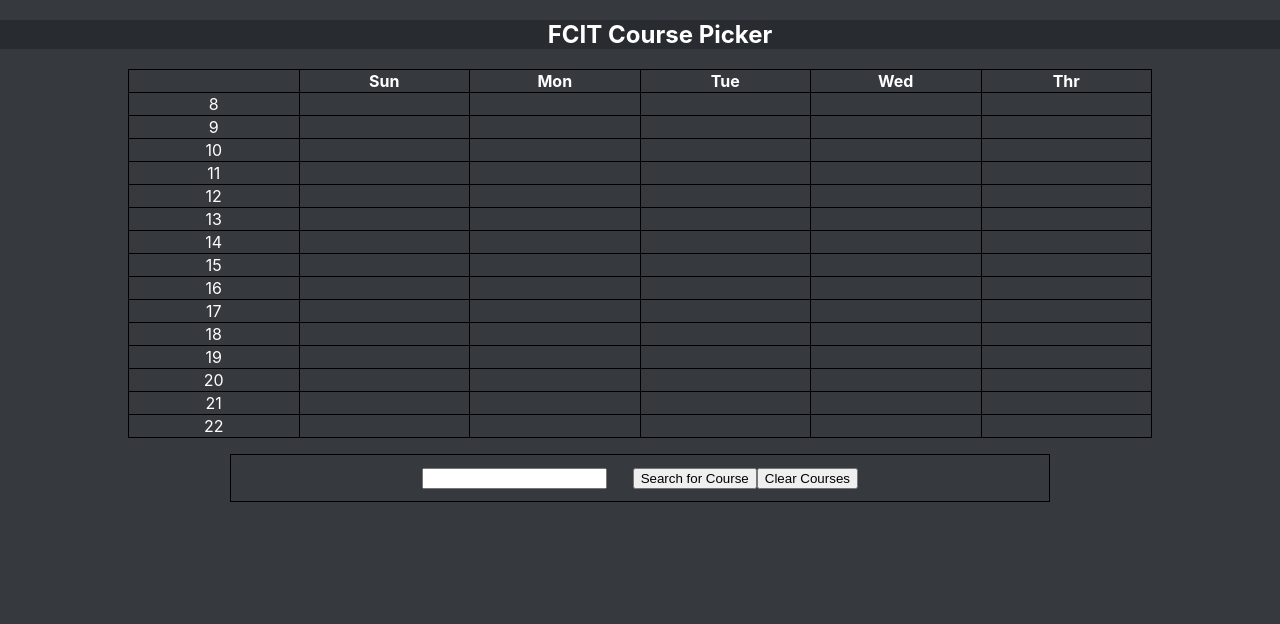
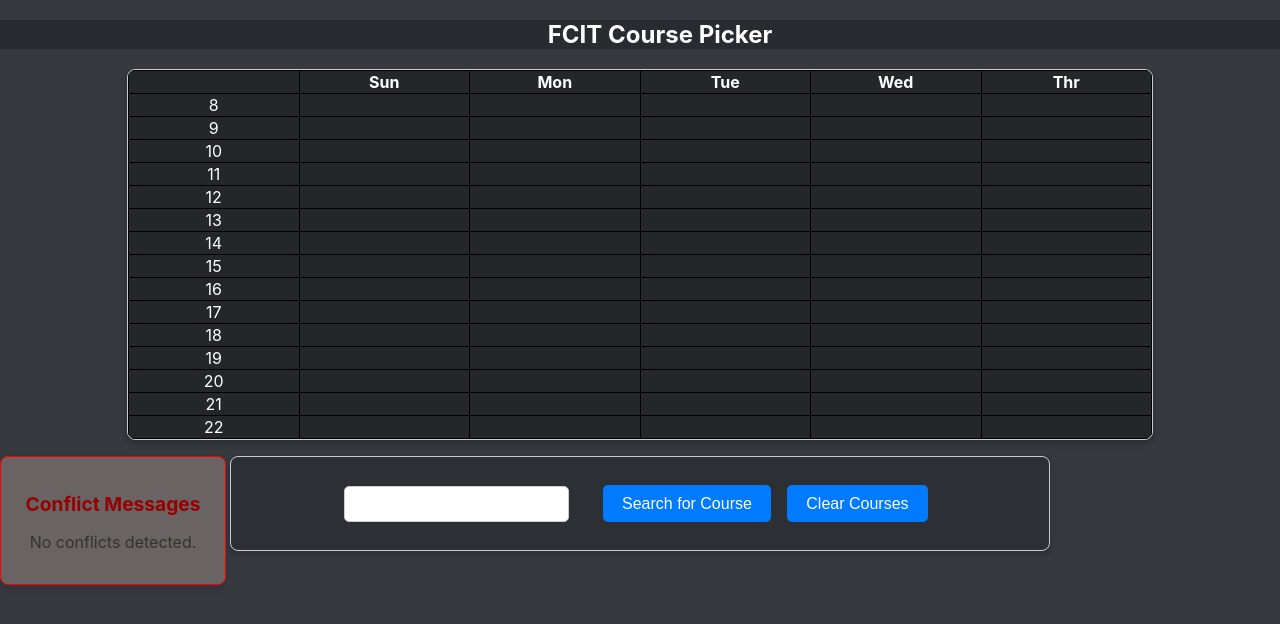
Before and after one commit to SuhaibAG/FCIT-registration, a React (Create React App) app: page / in a window 1280 px wide. Shown: the top 624 px of the page. Built offline with nearby package versions, Linux system fonts and the light colour scheme.

Commit message:
more updates

```diff
--- a/src/Components/Choice.css
+++ b/src/Components/Choice.css
@@ -1,18 +1,41 @@
-.Choice-Container{
+.Choice-Container {
     margin-top: 2vh;
     margin-right: 18vw;
     margin-left: 18vw;
-    border: 1px solid black;
+    padding: 1rem;
+    border: 1px solid #ccc;
+    border-radius: 8px;
+    background-color: #2c2f33;
+    color: #f8f9fa;
+    box-shadow: 0px 4px 6px rgba(0, 0, 0, 0.2);
 }
-label{
-    color:aliceblue;
+
+label {
+    color: #f8f9fa;
+    font-size: 1rem;
+    font-weight: bold;
+    margin-right: 1rem;
 }
-input{
+
+input {
     margin-top: 1vw;
     margin-bottom: 1vw;
     margin-right: 2vw;
+    padding: 0.5rem;
+    border: 1px solid #ccc;
+    border-radius: 5px;
+    font-size: 1rem;
+    background-color: #fff;
+    color: #333;
+    outline: none;
 }
-.course-input{
+
+input:focus {
+    border-color: #007bff;
+    box-shadow: 0px 0px 6px rgba(0, 123, 255, 0.6);
+}
+
+.course-input {
     position: absolute;
     width: 15%;
     background-color: rgba(0, 0, 255, 0.3);
@@ -21,17 +44,73 @@ input{
     border-radius: 5px;
     cursor: pointer;
     z-index: 1;
-    font-size: 1vw;
+    font-size: 0.9rem;
     white-space: nowrap;
     overflow: hidden;
     margin: 0;
-    }
-.schedule-container{
-    display: flex;              /* Enable grid layout */
-    grid-template-columns: repeat(6, 1fr);
+    text-align: center;
+}
+
+.schedule-container {
+    display: flex;
     position: relative;
     width: 80%;
     height: 70%;
     margin: auto;
     overflow: hidden;
+    border: 1px solid #ccc;
+    border-radius: 8px;
+    background-color: #23272a;
+    box-shadow: 0px 4px 6px rgba(0, 0, 0, 0.2);
 }
+.conflict-container {
+    width: 15%;
+    padding: 1rem;
+    background-color: #696363;
+    color: #333;
+    border: 1px solid #ff0000;
+    border-radius: 8px;
+    margin-right: 1rem;
+    margin-top: 1rem;
+    float: left;
+    box-shadow: 0px 4px 6px rgba(0, 0, 0, 0.1);
+    max-height: 400px;
+    overflow-y: auto;
+}
+
+.conflict-container h3 {
+    font-size: 1.2rem;
+    color: #990000;
+    margin-bottom: 0.5rem;
+}
+
+.conflict-container ul {
+    list-style-type: none;
+    padding: 0;
+    margin: 0;
+}
+
+.conflict-container li {
+    font-size: 0.9rem;
+    margin-bottom: 0.5rem;
+    padding: 0.5rem;
+    background-color: #fff;
+    border-radius: 5px;
+    box-shadow: 0px 2px 4px rgba(0, 0, 0, 0.1);
+    border-left: 4px solid #ff0000;
+}
+button {
+    padding: 0.6rem 1.2rem;
+    margin: 0.5rem;
+    border: none;
+    border-radius: 5px;
+    font-size: 1rem;
+    cursor: pointer;
+    background-color: #007bff;
+    color: white;
+    transition: background-color 0.3s ease;
+}
+
+button:hover {
+    background-color: #0056b3;
+}
--- a/src/Components/Choice.jsx
+++ b/src/Components/Choice.jsx
@@ -5,7 +5,7 @@ import courseCSV from './courses.csv'
 import Papa from 'papaparse'
 
 
-const Choice = () =>{
+const Choice = () => {
 
   //this function fetches the csv
   const [courses, setCourses] = useState([]);
@@ -27,11 +27,11 @@ const Choice = () =>{
     setCourseOptions([]);
     setCourseName("");
   };
-
+  const [conflictMessages, setConflictMessages] = useState([]);
   //this function takes in the course name from the input
   const [courseOptions, setCourseOptions] = useState([]);
   const [courseName, setCourseName] = useState("");
-      const SearchCourse = () =>{
+  const SearchCourse = () => {
     const updatedCourseOptions = [...courseOptions]
     courses.forEach(element => {
       const cleanCSVName = element.Course_Name.replace(/\s+/g, "").toLowerCase();
@@ -47,6 +47,7 @@ const Choice = () =>{
   const [mySchedule, setmySchedule] = useState([]);
   const addToSchedule = (Code, isChecked) => {
     const updatedSchedule = [...mySchedule];
+    let updatedConflicts = [...conflictMessages];
 
     if (isChecked) {
       // Add the course if checked
@@ -66,7 +67,10 @@ const Choice = () =>{
                 elem.StartTime.split(" ")[1] === element.StartTime.split(" ")[1] &&
                 elem.EndTime.split(" ")[1] === element.EndTime.split(" ")[1]) {
                 conflict = true;
-                                console.log("Lecture time conflict detected with" + elem.Course_Name);
+                const conflictMessage = "Lecture time conflict detected with" + elem.Course_Name;
+                if (!updatedConflicts.includes(conflictMessage)) {
+                  updatedConflicts.push(conflictMessage);
+              }
               }
 
               if (elem.LabStart.split(" ")[0].replace(":", "") <= element.LabEnd.split(" ")[0].replace(":", "") &&
@@ -74,7 +78,11 @@ const Choice = () =>{
                 elem.LabStart.split(" ")[1] === element.LabStart.split(" ")[1] &&
                 elem.LabEnd.split(" ")[1] === element.LabEnd.split(" ")[1]) {
                 conflict = true;
-                                console.log("Lab time conflict detected with" + elem.Course_Name);
+                const conflictMessage = "Lab time conflict detected with" + elem.Course_Name;
+                if (!updatedConflicts.includes(conflictMessage)) {
+                  updatedConflicts.push(conflictMessage);
+              }
+
               }
 
               if (elem.LabStart.split(" ")[0].replace(":", "") <= element.EndTime.split(" ")[0].replace(":", "") &&
@@ -82,7 +90,11 @@ const Choice = () =>{
                 elem.LabStart.split(" ")[1] === element.StartTime.split(" ")[1] &&
                 elem.LabEnd.split(" ")[1] === element.EndTime.split(" ")[1]) {
                 conflict = true;
-                                console.log("Lecture time conflict detected with" + elem.Course_Name);
+                const conflictMessage = "Lecture time conflict detected with" + elem.Course_Name;
+                if (!updatedConflicts.includes(conflictMessage)) {
+                  updatedConflicts.push(conflictMessage);
+              }
+
               }
 
               if (element.LabStart.split(" ")[0].replace(":", "") <= elem.EndTime.split(" ")[0].replace(":", "") &&
@@ -90,11 +102,15 @@ const Choice = () =>{
                 element.LabStart.split(" ")[1] === elem.StartTime.split(" ")[1] &&
                 element.LabEnd.split(" ")[1] === elem.EndTime.split(" ")[1]) {
                 conflict = true;
-                                console.log("Lab time conflict detected with" + elem.Course_Name);
+                const conflictMessage = "Lab time conflict detected with" + elem.Course_Name;
+                if (!updatedConflicts.includes(conflictMessage)) {
+                  updatedConflicts.push(conflictMessage);
+              }
+
               }
             }
           });
-                    if(conflict) {
+          if (conflict) {
 
           }
           if (!conflict) {
@@ -106,14 +122,22 @@ const Choice = () =>{
       // Remove the course if unchecked
       for (let i = 0; i < updatedSchedule.length; i++) {
         if (updatedSchedule[i].Code === Code) {
+          const removedCourse = updatedSchedule[i];
           updatedSchedule.splice(i, 1);
+
+          if (removedCourse) {
+            updatedConflicts = updatedConflicts.filter(
+              (msg) => !msg.includes(removedCourse.Course_Name)
+            );
+          }
+
           break;
         }
       }
     }
 
     setmySchedule(updatedSchedule);
-        console.log(mySchedule);
+    setConflictMessages(updatedConflicts);
   };
 
   const [classDays, setclassDays] = useState([]);
@@ -123,15 +147,15 @@ const Choice = () =>{
       console.log(elem.Days + elem.Lab_Days)
     })
   }
-    const dayKey ={
-        'U':1,
-        'M':2,
-        'T':3,
-        'W':4,
-        'R':5
+  const dayKey = {
+    'U': 1,
+    'M': 2,
+    'T': 3,
+    'W': 4,
+    'R': 5
   }
-    const getDay = (day) =>{
-        switch(day) {
+  const getDay = (day) => {
+    switch (day) {
       case 'U':
         return 16.66;
       case 'M':
@@ -147,32 +171,32 @@ const Choice = () =>{
     }
   }
 
-    const getLength = (start, end) =>{
-            const length =  end.split(" ")[0].replace(":", "") - start.split(" ")[0].replace(":", "")
-            if(length == 50){
+  const getLength = (start, end) => {
+    const length = end.split(" ")[0].replace(":", "") - start.split(" ")[0].replace(":", "")
+    if (length == 50) {
       return 3;
     }
-            else if(length == 120){
+    else if (length == 120) {
       return 5
     }
   }
-    const getStart = (start) =>{
-            const time =  start.split(" ")[0].replace(":", "")
+  const getStart = (start) => {
+    const time = start.split(" ")[0].replace(":", "")
     const hours = Math.floor(time / 100)
     const minutes = time % 100
     const decimalMinutes = minutes / 60
-            if (start.includes('PM') &&!start.includes('12')){
+    if (start.includes('PM') && !start.includes('12')) {
       return (hours + decimalMinutes + 5)
     }
     return (hours + decimalMinutes - 7)
   }
   const isLab = (clasOBJ) => {
     const lab = clasOBJ.Lab_Days
-        if(lab){
+    if (lab) {
       console.log(clasOBJ.Lab_Days)
       return <div className="course-input"
         style={{
-                            height:`${getLength(clasOBJ.LabStart, clasOBJ.LabEnd)}%`,
+          height: `${getLength(clasOBJ.LabStart, clasOBJ.LabEnd)}%`,
           top: `${getStart(clasOBJ.LabStart) * 6.29}%`,
           left: `${getDay(clasOBJ.Lab_Days)}%`,
         }}>
@@ -181,16 +205,16 @@ const Choice = () =>{
 
     }
   }
-    return(
+  return (
     <div className="parent">
       <div className="schedule-container">
-                    <Schedule/>
-                    {mySchedule.map((clasOBJ, index) =>(
+        <Schedule />
+        {mySchedule.map((clasOBJ, index) => (
           <div>
-                        {clasOBJ.Days.split("").map((day, ind) =>(
+            {clasOBJ.Days.split("").map((day, ind) => (
               <div className="course-input"
                 style={{
-                                height:`${getLength(clasOBJ.StartTime, clasOBJ.EndTime)}%`,
+                  height: `${getLength(clasOBJ.StartTime, clasOBJ.EndTime)}%`,
                   top: `${getStart(clasOBJ.StartTime) * 6.23}%`,
                   left: `${getDay(day)}%`,
                 }}>
@@ -201,6 +225,19 @@ const Choice = () =>{
           </div>
         ))}
       </div>
+      <div className="conflict-container">
+        <h3>Conflict Messages</h3>
+        {conflictMessages.length > 0 ? (
+          <ul>
+            {conflictMessages.map((msg, index) => (
+              <li key={index}>{msg}</li>
+            ))}
+          </ul>
+        ) : (
+          <p>No conflicts detected.</p>
+        )}
+      </div>
+
 
       <div className="Choice-Container">
         <input
```
Lines whose indentation alone changed are shown as unchanged.
